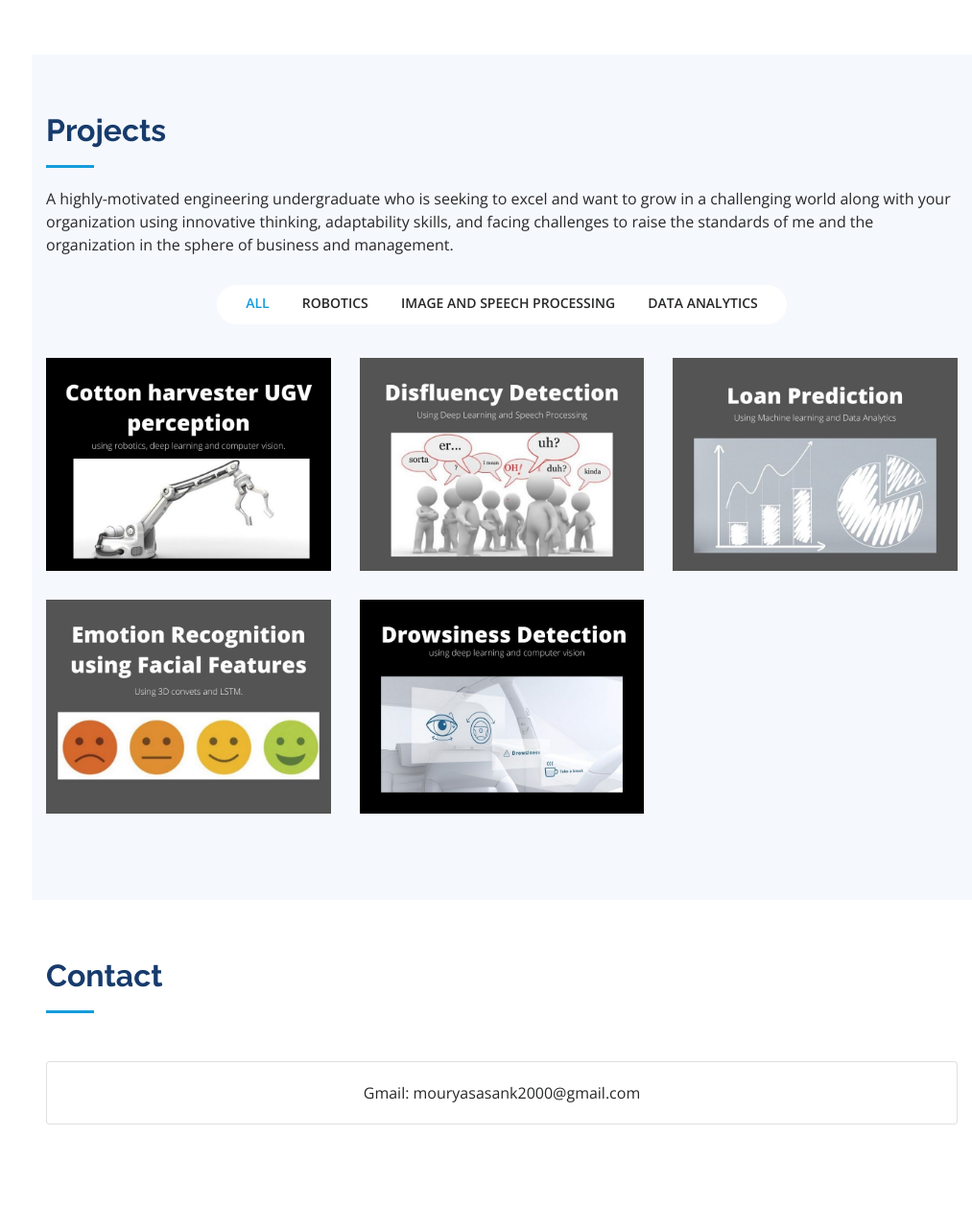
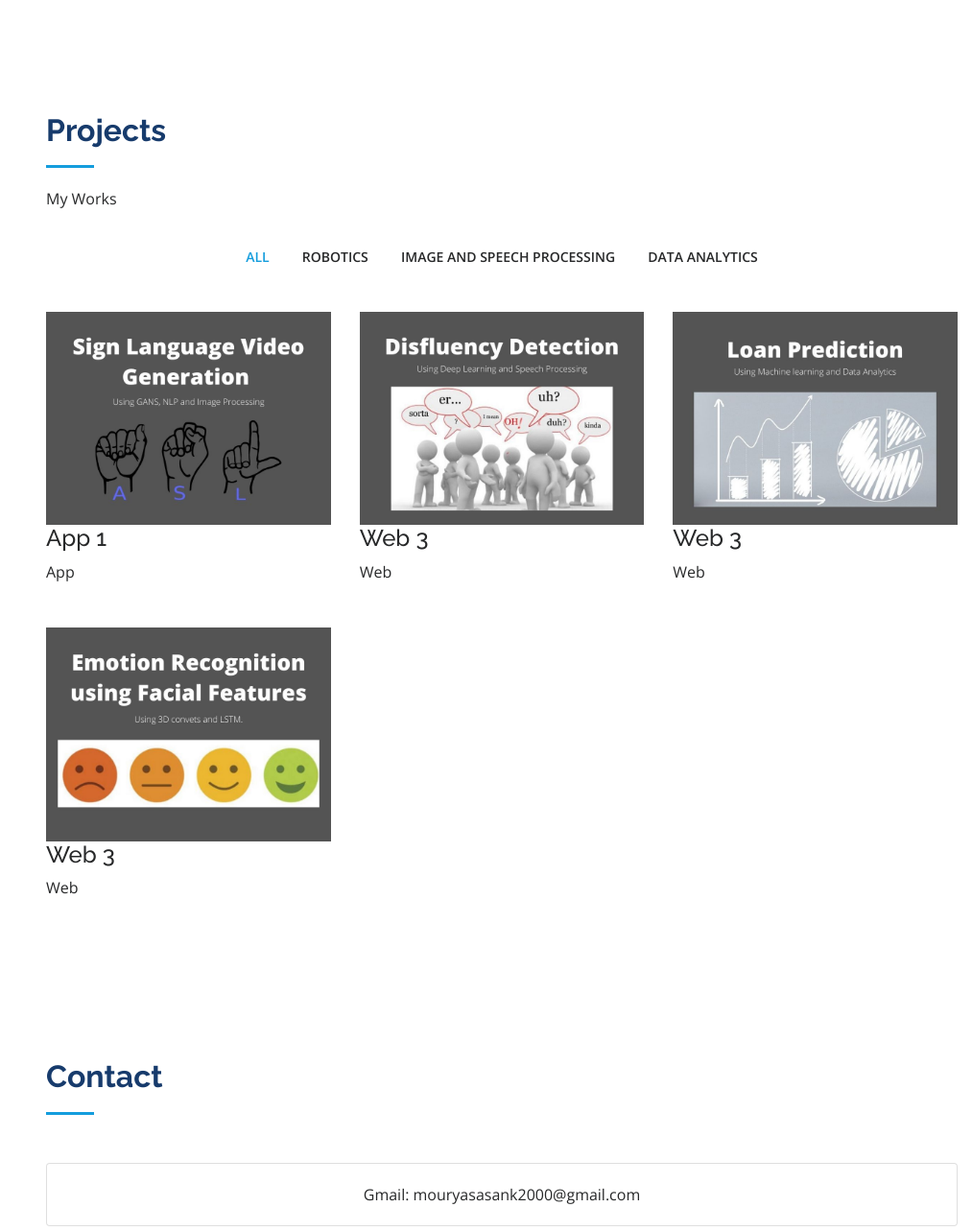
Before and after one commit to mouryasashank/sashankmainportfolio, a Flask app: page / in a window 1280 px wide. Shown: the part 3350-4633 px from the top of the page at 96% size, without its empty margins (267-1280 px from the left). Run offline with Flask 2, Linux system fonts and the light colour scheme; some libraries are stand-ins or nearby versions.

Commit message:
Update index.html

```diff
--- a/templates/index.html
+++ b/templates/index.html
@@ -394,177 +394,86 @@
     </section><!-- End Resume Section -->
 
     <!-- ======= Portfolio Section ======= -->
-    <section id="Projects" class="portfolio section-bg">
+    <section id="projects" class="portfolio">
     <div class="container">
 
       <div class="section-title">
         <h2>Projects</h2>
-          <p>A highly-motivated engineering
-            undergraduate who is seeking to
-            excel and want to grow in a
-            challenging world along with your
-            organization using innovative
-            thinking, adaptability skills, and
-            facing challenges to raise the
-            standards of me and the
-            organization in the sphere of
-            business and management.
-          </p>
+        <p>My Works</p>
       </div>
 
-        <div class="row" data-aos="fade-up">
+      <div class="row">
         <div class="col-lg-12 d-flex justify-content-center">
           <ul id="portfolio-flters">
             <li data-filter="*" class="filter-active">All</li>
-              <li data-filter=".filter-robpro">Robotics</li>
-              <li data-filter=".filter-speechpro">Image and Speech Processing</li>
-              <li data-filter=".filter-ana">Data Analytics</li>
+            <li data-filter=".filter-rob">Robotics</li>
+            <li data-filter=".filter-ias">Image and Speech Processing</li>
+            <li data-filter=".filter-daan">Data Analytics</li>
           </ul>
         </div>
       </div>
 
-        <div class="row portfolio-container" data-aos="fade-up" data-aos-delay="100">
+      <div class="row portfolio-container">
 
-          <div class="col-lg-4 col-md-6 portfolio-item filter-robpro">
+        <div class="col-lg-4 col-md-6 portfolio-item filter-rob">
           <div class="portfolio-wrap">
-              <img src="assets/img/portfolio/portfolio-10.jpg" class="img-fluid" alt="">
+            <img src="static/assets/img/portfolio/portfolio-1.jpg" class="img-fluid" alt="">
+            <div class="portfolio-info">
+              <h4>App 1</h4>
+              <p>App</p>
               <div class="portfolio-links">
-                <a href="https://github.com/mouryasashank/Cotton_Robot" data-gall="portfolioGallery" class="venobox"
-                  title="App 1"><i class="bx bxl-github"></i></a>
-                <!-- <a href="https://getbootstrap.com/docs/4.5/components/navs/" title="More Details"><i
-                    class="bx bx-link"></i></a> -->
+                <a href="static/assets/img/portfolio/portfolio-1.jpg" data-gall="portfolioGallery" class="venobox" title="App 1"><i class="bx bx-plus"></i></a>
+                <a href="portfolio-details.html" data-gall="portfolioDetailsGallery" data-vbtype="iframe" class="venobox" title="Portfolio Details"><i class="bx bx-link"></i></a>
+              </div>
             </div>
           </div>
         </div>
 
-          <div class="col-lg-4 col-md-6 portfolio-item filter-speechpro">
+        <div class="col-lg-4 col-md-6 portfolio-item filter-ias">
           <div class="portfolio-wrap">
-              <img src="assets/img/portfolio/portfolio-2.jpg" class="img-fluid" alt="">
+            <img src="static/assets/img/portfolio/portfolio-2.jpg" class="img-fluid" alt="">
+            <div class="portfolio-info">
+              <h4>Web 3</h4>
+              <p>Web</p>
               <div class="portfolio-links">
-                <a href="assets/img/portfolio/portfolio-2.jpg" data-gall="portfolioGallery" class="venobox"
-                  title="App 1"><i class="bx bxl-github"></i></a>
-                <!-- <a href="portfolio-details.html" title="More Details"><i class="bx bx-link"></i></a> -->
+                <a href="static/assets/img/portfolio/portfolio-2.jpg" data-gall="portfolioGallery" class="venobox" title="Web 3"><i class="bx bx-plus"></i></a>
+                <a href="portfolio-details.html" data-gall="portfolioDetailsGallery" data-vbtype="iframe" class="venobox" title="Portfolio Details"><i class="bx bx-link"></i></a>
+              </div>
             </div>
           </div>
         </div>
 
-          <div class="col-lg-4 col-md-6 portfolio-item filter-ana">
+        <div class="col-lg-4 col-md-6 portfolio-item filter-daan">
           <div class="portfolio-wrap">
-              <img src="assets/img/portfolio/portfolio-3.jpg" class="img-fluid" alt="">
+            <img src="static/assets/img/portfolio/portfolio-3.jpg" class="img-fluid" alt="">
+            <div class="portfolio-info">
+              <h4>Web 3</h4>
+              <p>Web</p>
               <div class="portfolio-links">
-                <a href="assets/img/portfolio/portfolio-3.jpg" data-gall="portfolioGallery" class="venobox"
-                  title="App 1"><i class="bx bxl-github"></i></a>
-                <!-- <a href="portfolio-details.html" title="More Details"><i class="bx bx-link"></i></a> -->
+                <a href="static/assets/img/portfolio/portfolio-3.jpg" data-gall="portfolioGallery" class="venobox" title="Web 3"><i class="bx bx-plus"></i></a>
+                <a href="portfolio-details.html" data-gall="portfolioDetailsGallery" data-vbtype="iframe" class="venobox" title="Portfolio Details"><i class="bx bx-link"></i></a>
+              </div>
             </div>
           </div>
         </div>
 
-          <div class="col-lg-4 col-md-6 portfolio-item filter-speechpro">
+        <div class="col-lg-4 col-md-6 portfolio-item filter-ias">
           <div class="portfolio-wrap">
-              <img src="assets/img/portfolio/portfolio-4.jpg" class="img-fluid" alt="">
+            <img src="static/assets/img/portfolio/portfolio-4.jpg" class="img-fluid" alt="">
+            <div class="portfolio-info">
+              <h4>Web 3</h4>
+              <p>Web</p>
               <div class="portfolio-links">
-                <a href="assets/img/portfolio/portfolio-4.jpg" data-gall="portfolioGallery" class="venobox"
-                  title="App 1"><i class="bx bxl-github"></i></a>
-                <!-- <a href="https://getbootstrap.com/docs/4.5/components/navs/" title="More Details"><i
-                    class="bx bx-link"></i></a> -->
+                <a href="static/assets/img/portfolio/portfolio-4.jpg" data-gall="portfolioGallery" class="venobox" title="Web 3"><i class="bx bx-plus"></i></a>
+                <a href="portfolio-details.html" data-gall="portfolioDetailsGallery" data-vbtype="iframe" class="venobox" title="Portfolio Details"><i class="bx bx-link"></i></a>
+              </div>
             </div>
           </div>
         </div>
 
-          <div class="col-lg-4 col-md-6 portfolio-item filter-speechpro">
-            <div class="portfolio-wrap">
-              <img src="assets/img/portfolio/portfolio-11.jpg" class="img-fluid" alt="">
-              <div class="portfolio-links">
-                <a href="https://github.com/mouryasashank/Drowsiness_Detection" data-gall="portfolioGallery"
-                  class="venobox" title="App 1"><i class="bx bxl-github"></i></a>
-                <!-- <a href="https://getbootstrap.com/docs/4.5/components/navs/" title="More Details"><i
-                    class="bx bx-link"></i></a> -->
+
+
       </div>
-            </div>
-          </div>
-
-          <!-- <div class="col-lg-4 col-md-6 portfolio-item filter-web">
-            <div class="portfolio-wrap">
-              <img src="assets/img/portfolio/portfolio-1.jpg" class="img-fluid" alt="">
-              <div class="portfolio-links">
-                <a href="assets/img/portfolio/portfolio-1.jpg" data-gall="portfolioGallery" class="venobox" title="App 1"><i class="bx bx-plus"></i></a>
-                <a href="portfolio-details.html" title="More Details"><i class="bx bx-link"></i></a>
-              </div>
-            </div>
-          </div>
-          <div class="col-lg-4 col-md-6 portfolio-item filter-web">
-            <div class="portfolio-wrap">
-              <img src="assets/img/portfolio/portfolio-2.jpg" class="img-fluid" alt="">
-              <div class="portfolio-links">
-                <a href="assets/img/portfolio/portfolio-2.jpg" data-gall="portfolioGallery" class="venobox" title="Web 3"><i class="bx bx-plus"></i></a>
-                <a href="portfolio-details.html" title="More Details"><i class="bx bx-link"></i></a>
-              </div>
-            </div>
-          </div>
-          <div class="col-lg-4 col-md-6 portfolio-item filter-app">
-            <div class="portfolio-wrap">
-              <img src="assets/img/portfolio/portfolio-3.jpg" class="img-fluid" alt="">
-              <div class="portfolio-links">
-                <a href="assets/img/portfolio/portfolio-3.jpg" data-gall="portfolioGallery" class="venobox" title="App 2"><i class="bx bx-plus"></i></a>
-                <a href="portfolio-details.html" title="More Details"><i class="bx bx-link"></i></a>
-              </div>
-            </div>
-          </div>
-          <div class="col-lg-4 col-md-6 portfolio-item filter-card">
-            <div class="portfolio-wrap">
-              <img src="assets/img/portfolio/portfolio-4.jpg" class="img-fluid" alt="">
-              <div class="portfolio-links">
-                <a href="assets/img/portfolio/portfolio-4.jpg" data-gall="portfolioGallery" class="venobox" title="Card 2"><i class="bx bx-plus"></i></a>
-                <a href="portfolio-details.html" title="More Details"><i class="bx bx-link"></i></a>
-              </div>
-            </div>
-          </div>
-          <div class="col-lg-4 col-md-6 portfolio-item filter-web">
-            <div class="portfolio-wrap">
-              <img src="assets/img/portfolio/portfolio-5.jpg" class="img-fluid" alt="">
-              <div class="portfolio-links">
-                <a href="assets/img/portfolio/portfolio-5.jpg" data-gall="portfolioGallery" class="venobox" title="Web 2"><i class="bx bx-plus"></i></a>
-                <a href="portfolio-details.html" title="More Details"><i class="bx bx-link"></i></a>
-              </div>
-            </div>
-          </div>
-          <div class="col-lg-4 col-md-6 portfolio-item filter-app">
-            <div class="portfolio-wrap">
-              <img src="assets/img/portfolio/portfolio-6.jpg" class="img-fluid" alt="">
-              <div class="portfolio-links">
-                <a href="assets/img/portfolio/portfolio-6.jpg" data-gall="portfolioGallery" class="venobox" title="App 3"><i class="bx bx-plus"></i></a>
-                <a href="portfolio-details.html" title="More Details"><i class="bx bx-link"></i></a>
-              </div>
-            </div>
-          </div>
-          <div class="col-lg-4 col-md-6 portfolio-item filter-card">
-            <div class="portfolio-wrap">
-              <img src="assets/img/portfolio/portfolio-7.jpg" class="img-fluid" alt="">
-              <div class="portfolio-links">
-                <a href="assets/img/portfolio/portfolio-7.jpg" data-gall="portfolioGallery" class="venobox" title="Card 1"><i class="bx bx-plus"></i></a>
-                <a href="portfolio-details.html" title="More Details"><i class="bx bx-link"></i></a>
-              </div>
-            </div>
-          </div>
-          <div class="col-lg-4 col-md-6 portfolio-item filter-card">
-            <div class="portfolio-wrap">
-              <img src="assets/img/portfolio/portfolio-8.jpg" class="img-fluid" alt="">
-              <div class="portfolio-links">
-                <a href="assets/img/portfolio/portfolio-8.jpg" data-gall="portfolioGallery" class="venobox" title="Card 3"><i class="bx bx-plus"></i></a>
-                <a href="portfolio-details.html" title="More Details"><i class="bx bx-link"></i></a>
-              </div>
-            </div>
-          </div>
-          <div class="col-lg-4 col-md-6 portfolio-item filter-web">
-            <div class="portfolio-wrap">
-              <img src="assets/img/portfolio/portfolio-9.jpg" class="img-fluid" alt="">
-              <div class="portfolio-links">
-                <a href="assets/img/portfolio/portfolio-9.jpg" data-gall="portfolioGallery" class="venobox" title="Web 3"><i class="bx bx-plus"></i></a>
-                <a href="portfolio-details.html" title="More Details"><i class="bx bx-link"></i></a>
-              </div>
-            </div>
-          </div>
-        </div> -->
 
     </div>
   </section><!-- End Portfolio Section -->
```
Lines whose indentation alone changed are shown as unchanged.
